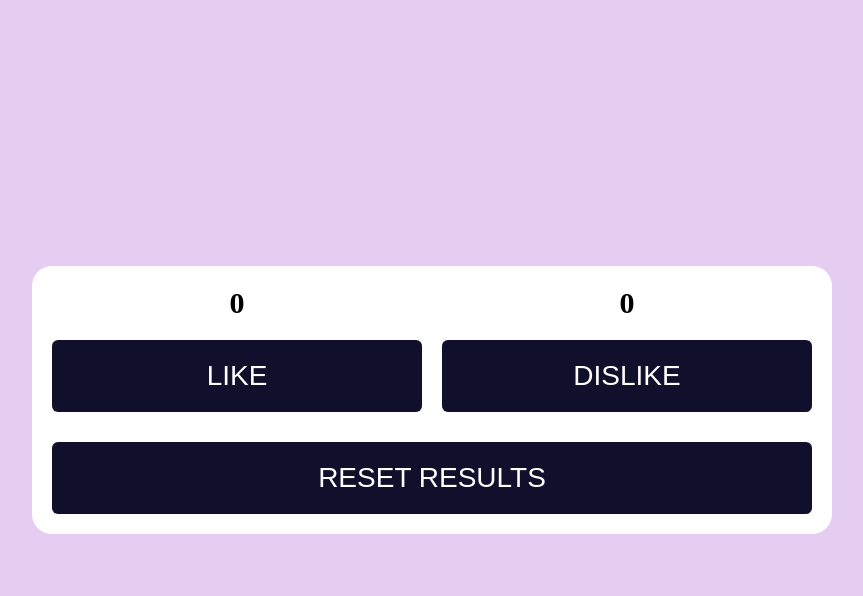
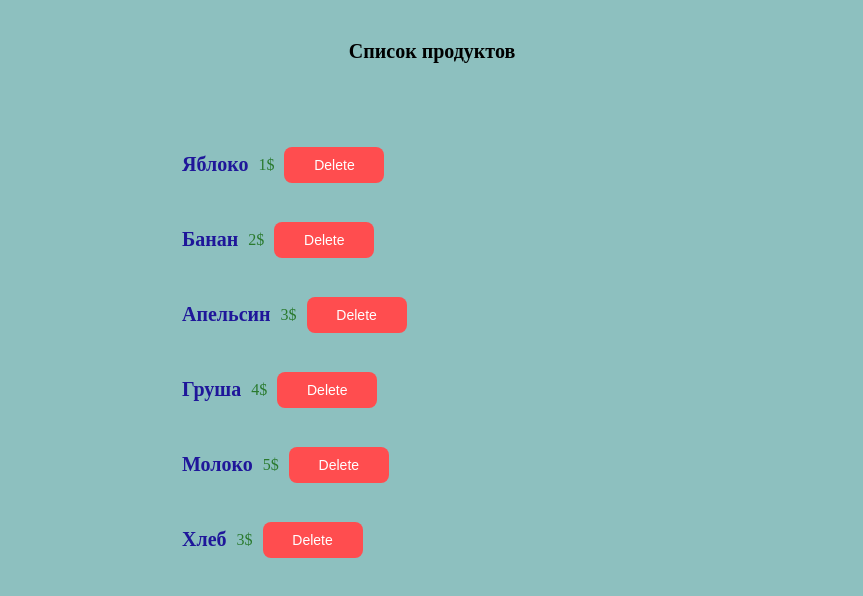
Before and after one commit to olena1205/71_react, a React (Vite) app: page / in a window 1280 px wide. Shown: the top 596 px of the page, without its empty margins (208-1071 px from the left). Built offline with nearby package versions, Linux system fonts and the light colour scheme.

Commit message:
add consultation03

```diff
--- a/src/App.jsx
+++ b/src/App.jsx
@@ -1,14 +1,14 @@
 // импортируем компонент Button для его дальнейшего использования
 // import Button from "./components/Button/Button";
 // Импорты консультаций
-import Consultation02 from "./consultations/Consultation02";
+import Consultation02 from "./consultations/Consultation02/Consultation02";
+import Consultation03 from "./consultations/Consultation03/Consultation03";
 
 // Импорты лекций
 import Lesson02 from "./lessons/Lesson02/Lesson02";
 import Lesson03 from "./lessons/Lesson03/Lesson03";
 import Lesson04 from "./lessons/Lesson04/Lesson04";
 import Lesson05 from "./lessons/Lesson05/Lesson05";
-
 
 // Импорты домашних работ
 import Homework02 from "./homeworks/Homework02/Homework02";
@@ -28,12 +28,13 @@ function App() {
 
       {/* Лекция 4 */}
       {/* <Lesson04 /> */}
-      <Homework04 />
+      {/* <Homework04 /> */}
 
       {/* Лекция 5 */}
       {/* <Lesson05 /> */}
 
       {/* <Consultation02 /> */}
+      <Consultation03 />
     </>
   );
 }
--- a/src/consultations/Consultation02.jsx
+++ b/src/consultations/Consultation02/Consultation02.jsx
@@ -1,4 +1,4 @@
-import Button from "../components/Button/Button";
+import Button from "../../components/Button/Button";
 import "./styles.css";
 import { useState } from "react";
 
--- /dev/null
+++ b/src/consultations/Consultation03/Consultation03.jsx
@@ -0,0 +1,62 @@
+// У вас есть список продуктов. Необходимо отобразить этот список вместе с ценами на продукты,
+// к каждому элементу продукта добавить кнопку DELETE, после нажатия на кнопку продукт из списка должен быть удалён
+
+// [
+//     { id: 1, name: "Яблоко", price: 1 },
+//     { id: 2, name: "Банан", price: 2 },
+//     { id: 3, name: "Апельсин", price: 3 },
+//     { id: 4, name: "Груша", price: 4 },
+//     { id: 5, name: "Молоко", price: 5 },
+//     { id: 6, name: "Хлеб", price: 3 },
+
+//   ]
+
+import { useState } from "react";
+import "./styles.css";
+import Button from "../../components/Button/Button";
+
+function Consultation03() {
+  const [list, setList] = useState([
+    { id: 1, name: "Яблоко", price: 1 },
+    { id: 2, name: "Банан", price: 2 },
+    { id: 3, name: "Апельсин", price: 3 },
+    { id: 4, name: "Груша", price: 4 },
+    { id: 5, name: "Молоко", price: 5 },
+    { id: 6, name: "Хлеб", price: 3 },
+  ]);
+  const deleteProduct = (idProduct) => {
+    const filteredProductList = list.filter(
+      (product) => idProduct !== product.id
+    );
+    setList(filteredProductList);
+  };
+
+  const productsList = list.map((product, index) => {
+    return (
+      <div className="product" key={product.id}>
+        <div className="product-name-container">
+          <p>{product.name}</p>
+        </div>
+        <div className="product-price-container">
+          <p>{product.price}$</p>
+        </div>
+        <div className="button-wrapper">
+          <Button
+            name="Delete"
+            onClick={() => {
+              deleteProduct(product.id);
+            }}
+          />
+        </div>
+      </div>
+    );
+  });
+  return (
+    <div className="consultation03-wrapper">
+      <h3 className="title">Список продуктов</h3>
+      <div className="products-list-wrapper">{productsList}</div>
+    </div>
+  );
+}
+
+export default Consultation03;
--- /dev/null
+++ b/src/consultations/Consultation03/styles.css
@@ -0,0 +1,60 @@
+.consultation03-wrapper {
+  display: flex;
+  flex: 1;
+  flex-direction: column;
+  align-items: center;
+  gap: 50px;
+  padding: 20px;
+  background: rgb(141, 192, 191);
+}
+
+.title {
+  font-size: 20px;
+  font-weight: bold;
+}
+
+.products-list-wrapper {
+  display: flex;
+  flex-direction: column;
+  gap: 12px;
+  width: 100%;
+  max-width: 500px;
+}
+
+.product {
+  display: flex;
+  align-items: center;
+  gap: 10px;
+  font-size: 20px;
+  font-weight: bold;
+  color: rgb(31, 22, 154);
+}
+
+.product-name-container {
+  display: flex;
+  flex-direction: column;
+  justify-content: center;
+}
+
+.product-price-container p {
+  font-size: 16px;
+  font-weight: 500;
+  color: #2a7a2e;
+}
+
+.button-wrapper {
+  display: flex;
+  align-items: center;
+  justify-content: center;
+  width: 100px;
+}
+
+.button-wrapper button {
+  background-color: #ff4d4f;
+  color: white;
+  border: none;
+  border-radius: 8px;
+  padding: 10px;
+  font-size: 14px;
+  cursor: pointer;
+}
```
Also changed, not shown: src/consultations/Consultation02/styles.css (renamed from src/consultations/styles.css).
